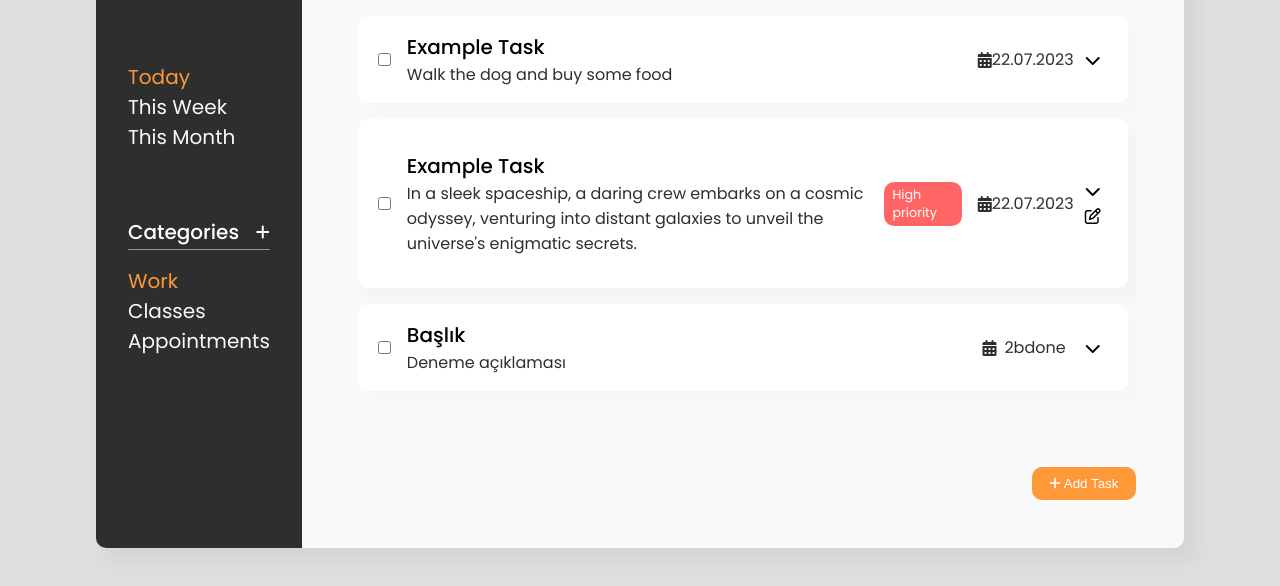
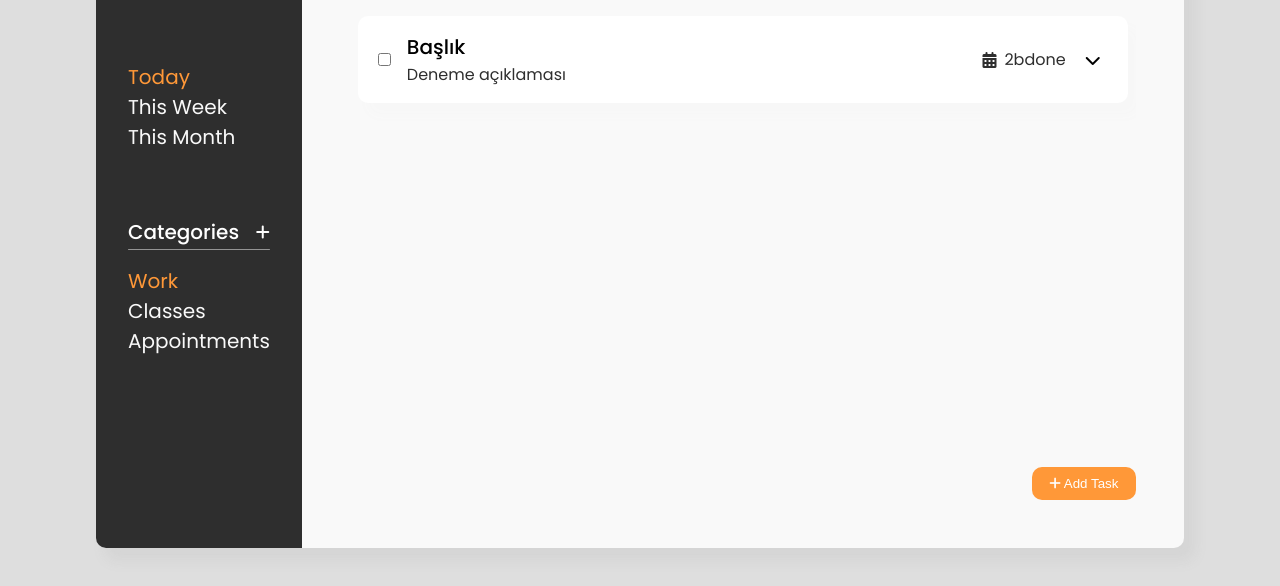
Before and after one commit to BwBest/to-do, a website built with webpack: page src/index.html in a window 1280 px wide. Shown: the part 192-778 px from the top of the page. Built offline with nearby package versions, Linux system fonts and the light colour scheme.

Commit message:
Remove html markup

```diff
--- a/src/index.html
+++ b/src/index.html
@@ -38,7 +38,7 @@
             </div>
 
             <div class="task-view">
-                <div class="task-box">
+                <!-- <div class="task-box">
                     <div class="flex">
                         <input type="checkbox" class="checkbox">
                         <div>
@@ -73,7 +73,7 @@
                             <i class="fa-regular fa-pen-to-square hidden"></i>
                         </div>
                     </div>
-                </div>
+                </div> -->
 
             </div>
             <div class="bottom">
```
Also changed, not shown: dist/index.html.
